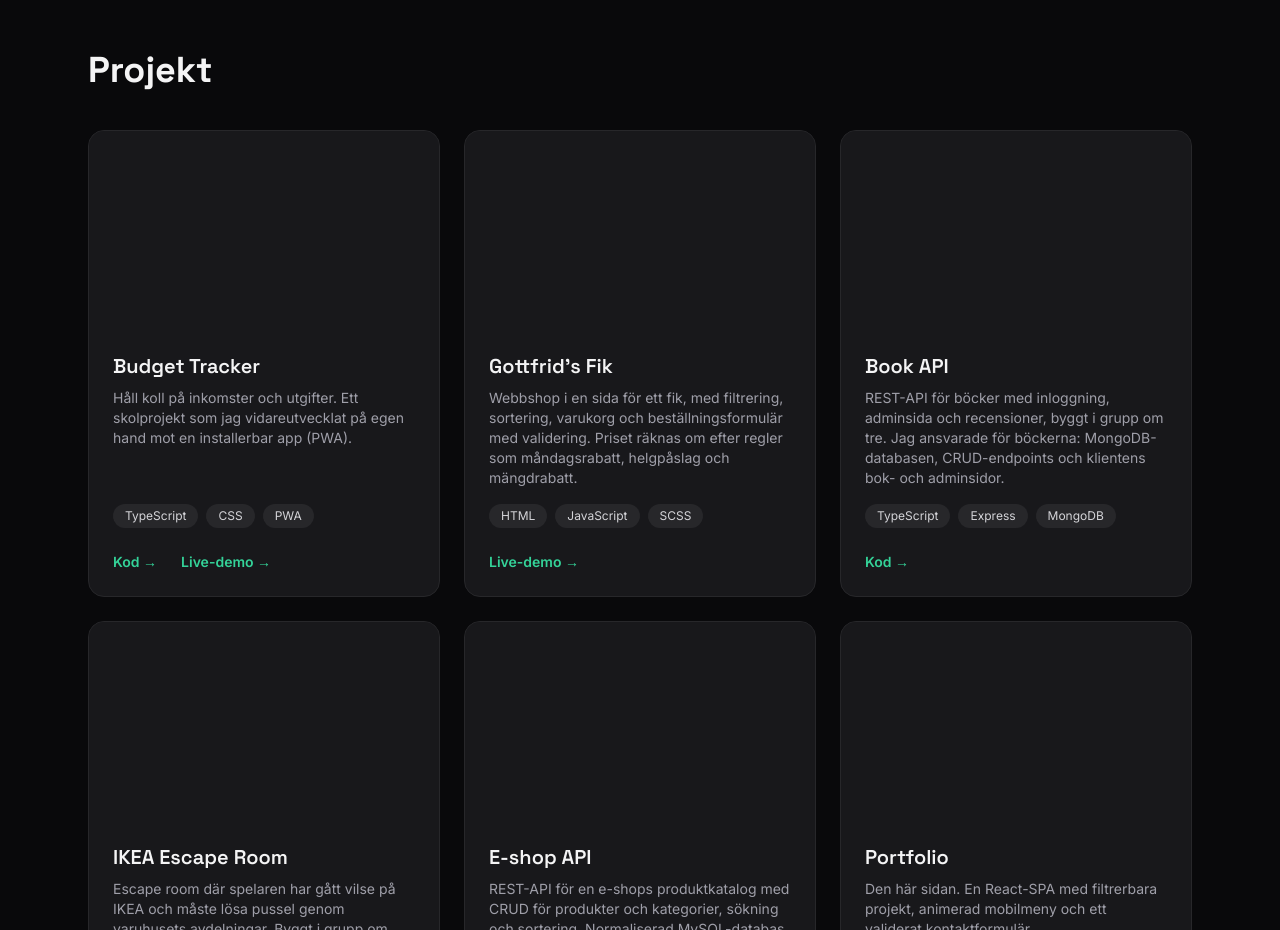
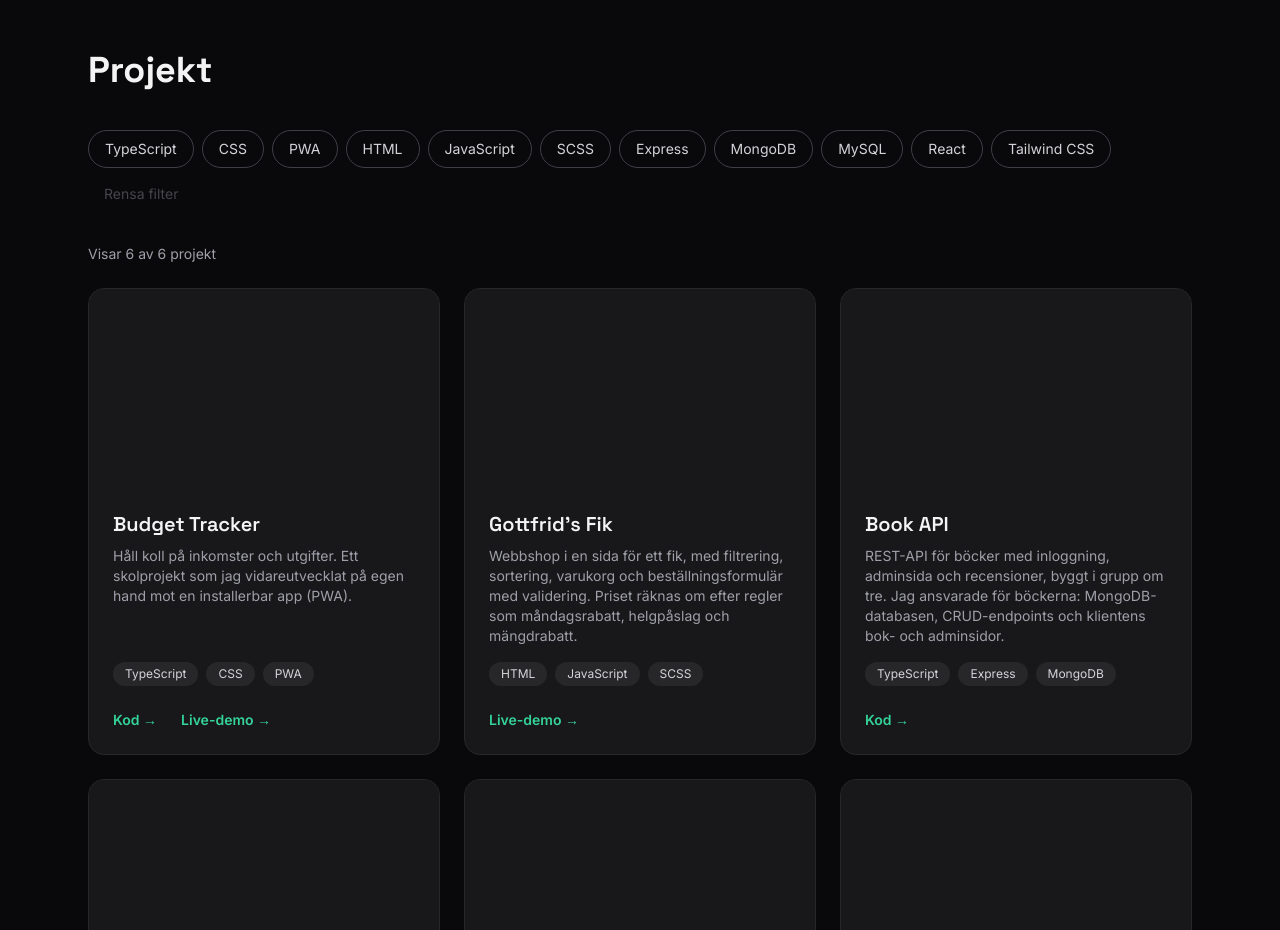
Before and after one commit to oscarholmblad/portfolio, a React (Vite) app: page / in a window 1280 px wide. Shown: the part 1260-2190 px from the top of the page. Built offline with nearby package versions, Linux system fonts and the light colour scheme.

Commit message:
Add multi-select tag filter for projects

```diff
--- a/src/components/Projects.tsx
+++ b/src/components/Projects.tsx
@@ -1,12 +1,53 @@
+import { useState } from "react";
 import { projects } from "../data/projects";
+import type { Tag } from "../types";
 import ProjectCard from "./ProjectCard";
 import Section from "./Section";
+import TagFilter from "./TagFilter";
+
+const allTags: Tag[] = [
+  ...new Set(projects.flatMap((project) => project.tags)),
+];
 
 const Projects = () => {
+  const [selectedTags, setSelectedTags] = useState<Tag[]>([]);
+
+  const toggleTag = (tag: Tag) => {
+    if (selectedTags.includes(tag)) {
+      setSelectedTags(
+        selectedTags.filter((selectedTag) => selectedTag !== tag),
+      );
+    } else {
+      setSelectedTags([...selectedTags, tag]);
+    }
+  };
+
+  const clearTags = () => {
+    setSelectedTags([]);
+  };
+
+  const filteredProjects =
+    selectedTags.length === 0
+      ? projects
+      : projects.filter((project) =>
+          selectedTags.some((tag) => project.tags.includes(tag)),
+        );
+
   return (
     <Section id="projekt" title="Projekt">
+      <TagFilter
+        tags={allTags}
+        selectedTags={selectedTags}
+        onToggleTag={toggleTag}
+        onClear={clearTags}
+      />
+
+      <p className="mb-6 text-sm text-zinc-400" aria-live="polite">
+        Visar {filteredProjects.length} av {projects.length} projekt
+      </p>
+
       <ul className="grid gap-6 sm:grid-cols-2 lg:grid-cols-3">
-        {projects.map((project) => (
+        {filteredProjects.map((project) => (
           <li key={project.id}>
             <ProjectCard project={project} />
           </li>
--- /dev/null
+++ b/src/components/TagFilter.tsx
@@ -0,0 +1,50 @@
+import type { Tag } from "../types";
+
+type TagFilterProps = {
+  tags: Tag[];
+  selectedTags: Tag[];
+  onToggleTag: (tag: Tag) => void;
+  onClear: () => void;
+};
+
+const TagFilter = ({
+  tags,
+  selectedTags,
+  onToggleTag,
+  onClear,
+}: TagFilterProps) => {
+  return (
+    <div className="mb-8 flex flex-wrap items-center gap-2">
+      {tags.map((tag) => {
+        const isSelected = selectedTags.includes(tag);
+
+        return (
+          <button
+            key={tag}
+            type="button"
+            onClick={() => onToggleTag(tag)}
+            aria-pressed={isSelected}
+            className={`cursor-pointer rounded-full border px-4 py-2 text-sm transition-colors ${
+              isSelected
+                ? "border-accent bg-accent text-zinc-950"
+                : "border-zinc-700 text-zinc-300 hover:border-accent hover:text-accent"
+            }`}
+          >
+            {tag}
+          </button>
+        );
+      })}
+
+      <button
+        type="button"
+        onClick={onClear}
+        disabled={selectedTags.length === 0}
+        className="cursor-pointer px-4 py-2 text-sm text-zinc-400 transition-colors hover:text-zinc-100 disabled:cursor-not-allowed disabled:opacity-40"
+      >
+        Rensa filter
+      </button>
+    </div>
+  );
+};
+
+export default TagFilter;
```
